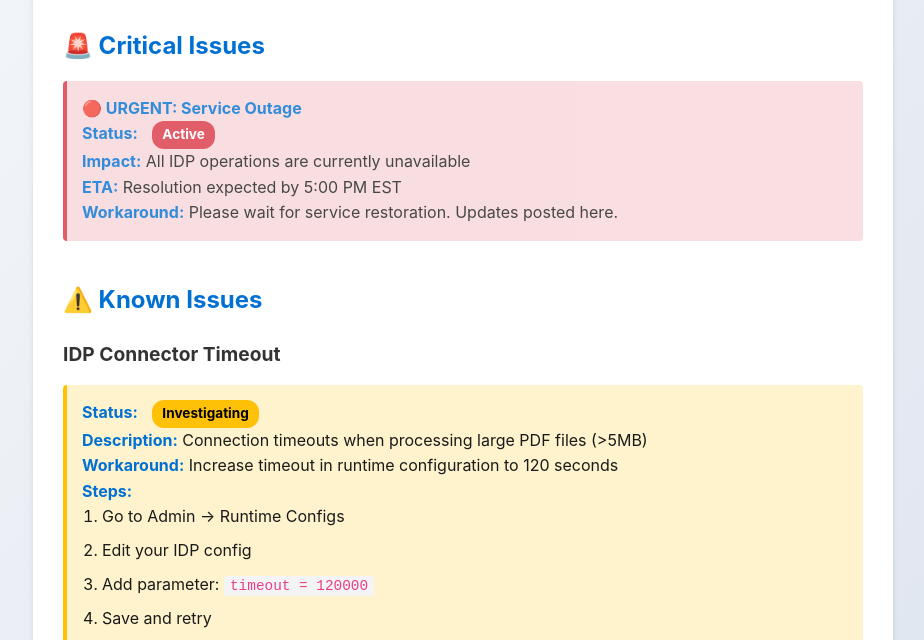
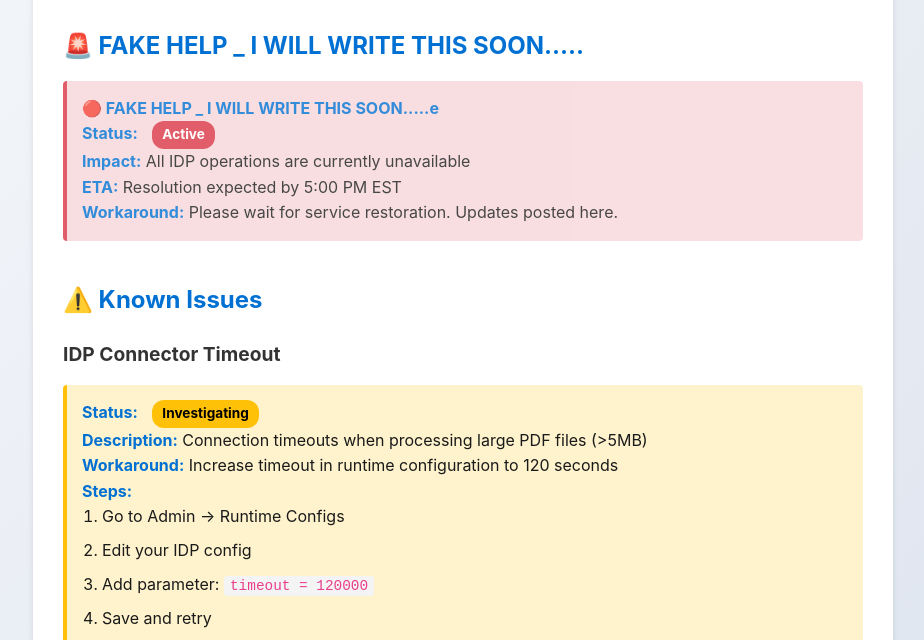
Before and after one commit to MuleSoft-Forge/mule-connector-explorer-help, a plain HTML site: page index.html in a window 1280 px wide. Shown: the part 160-800 px from the top of the page, without its empty margins (177-1101 px from the left). Drawn offline with Linux system fonts and the light colour scheme.

Commit message:
Update critical issues section with placeholder text

```diff
--- a/index.html
+++ b/index.html
@@ -204,9 +204,9 @@
 
         <!-- FAKE HELP _ I WILL WRITE THIS SOON........ -->
         <div class="section">
-            <h2>🚨 Critical Issues</h2>
+            <h2>🚨 FAKE HELP _ I WILL WRITE THIS SOON.....</h2>
             <div class="critical-box">
-                <strong>🔴 URGENT: Service Outage</strong>
+                <strong>🔴 FAKE HELP _ I WILL WRITE THIS SOON.....e</strong>
                 <p><strong>Status:</strong> <span class="status status-critical">Active</span></p>
                 <p><strong>Impact:</strong> All IDP operations are currently unavailable</p>
                 <p><strong>ETA:</strong> Resolution expected by 5:00 PM EST</p>
```
